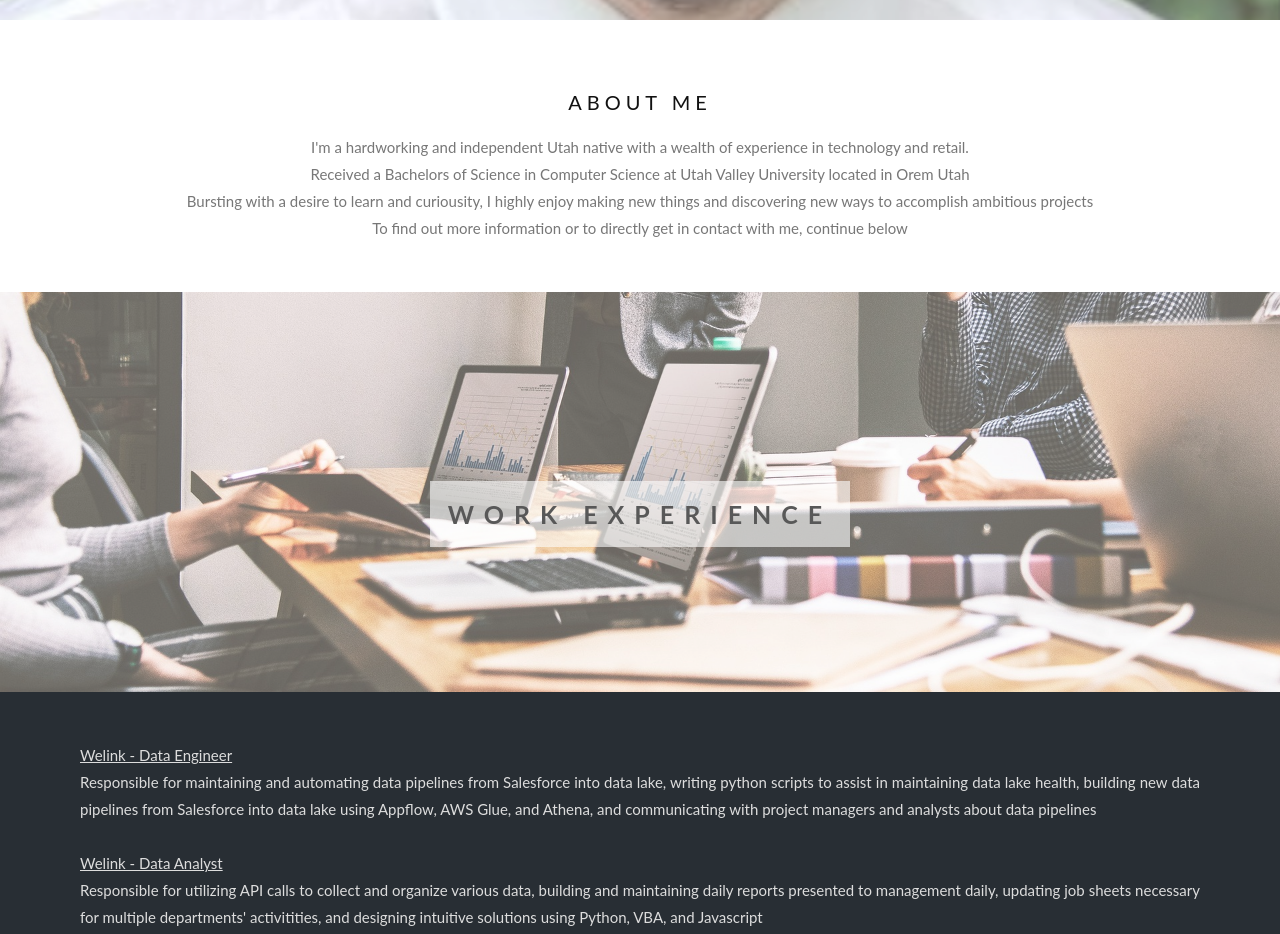
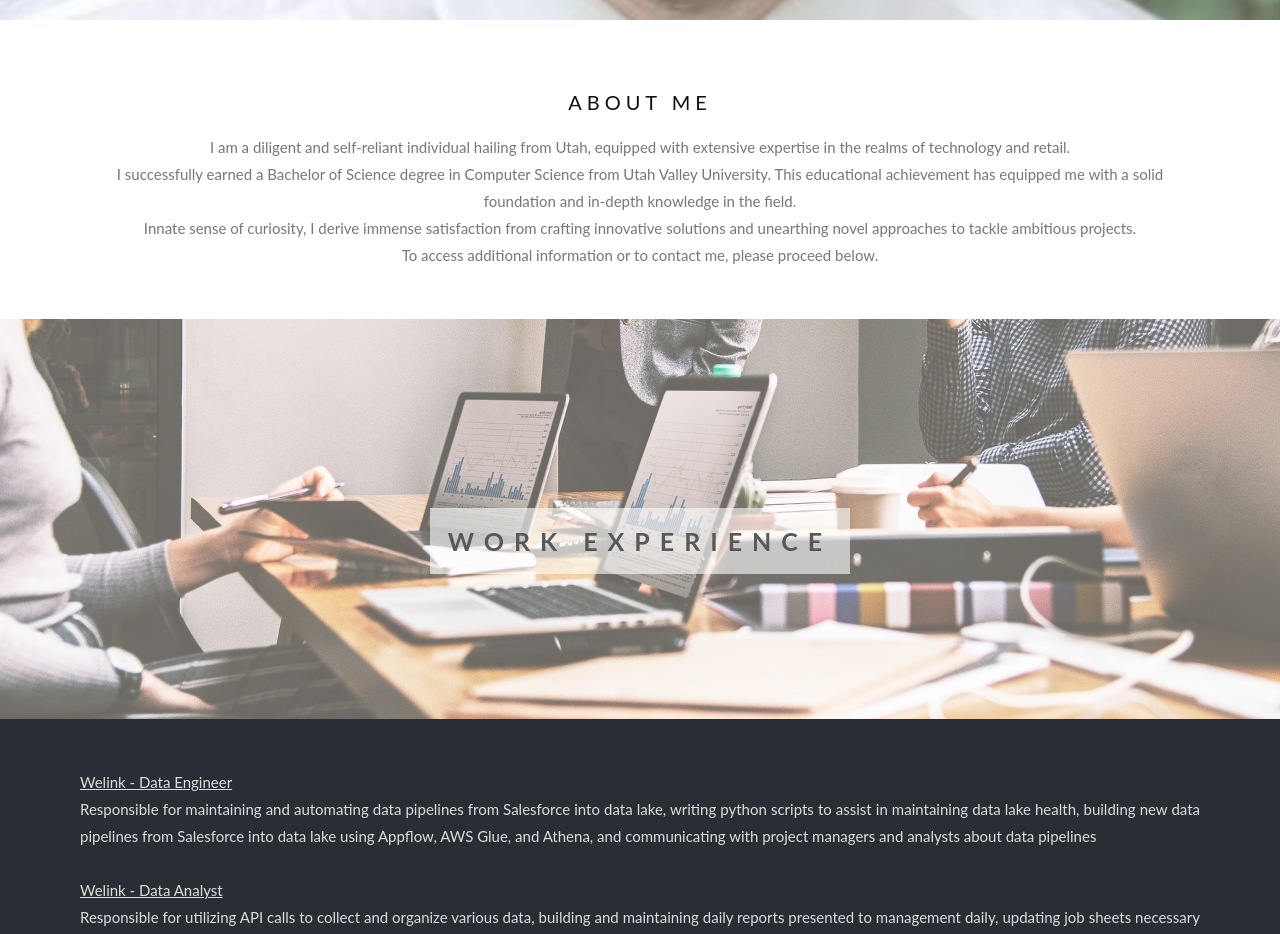
Before and after one commit to ayden-m-shepherd/ayden-m-shepherd.github.io, a plain HTML site: page index.html in a window 1280 px wide. Shown: the part 780-1714 px from the top of the page. Drawn offline with Linux system fonts and the light colour scheme.

Commit message:
Update index.html

```diff
--- a/index.html
+++ b/index.html
@@ -26,10 +26,10 @@
 
       <div class="info" style="color: #777;background-color:white;text-align:center;padding:50px 80px;text-align: center;">
         <h3 style="text-align:center;">ABOUT ME</h3>
-        <div>I'm a hardworking and independent Utah native with a wealth of experience in technology and retail.</div>
-        <div>Received a Bachelors of Science in Computer Science at Utah Valley University located in Orem Utah</div>
-        <div>Bursting with a desire to learn and curiousity, I highly enjoy making new things and discovering new ways to accomplish ambitious projects</div>
-        <div>To find out more information or to directly get in contact with me, continue below</div>
+        <div>I am a diligent and self-reliant individual hailing from Utah, equipped with extensive expertise in the realms of technology and retail.</div>
+        <div>I successfully earned a Bachelor of Science degree in Computer Science from Utah Valley University. This educational achievement has equipped me with a solid foundation and in-depth knowledge in the field.</div>
+        <div>Innate sense of curiosity, I derive immense satisfaction from crafting innovative solutions and unearthing novel approaches to tackle ambitious projects.</div>
+        <div>To access additional information or to contact me, please proceed below.</div>
       </div>
 
 
```
